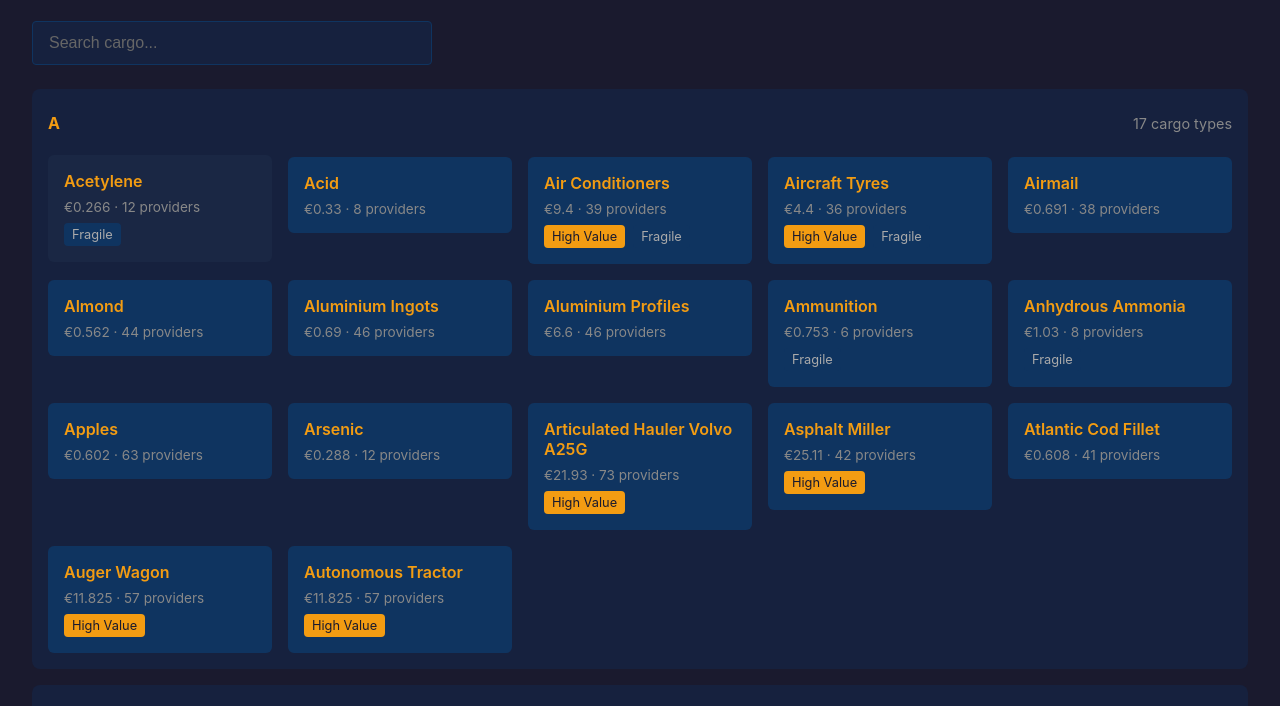
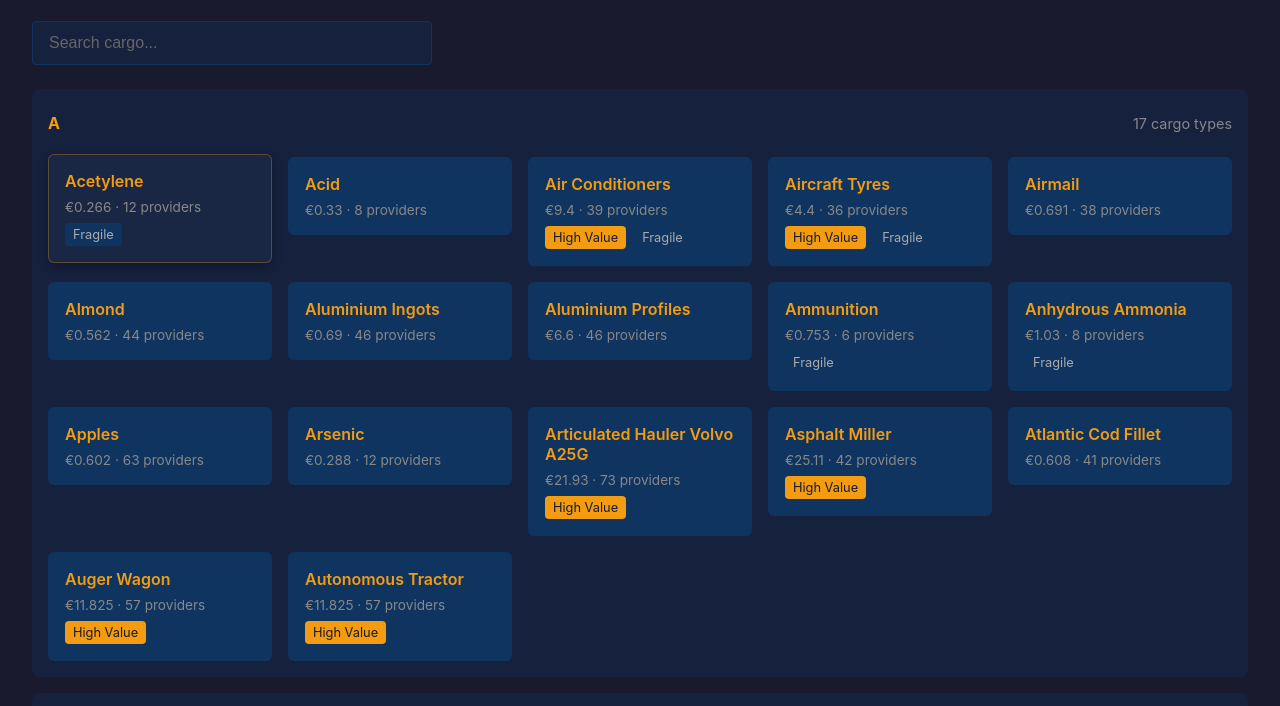
Before and after one commit to AlexOQ/trucker, a website: page cargo.html in a window 1280 px wide. In both pictures the pointer is over the element 160 px from the left and 284 px from the top of the page. Shown: the part 74-780 px from the top of the page. Drawn offline with Linux system fonts and the light colour scheme.

Commit message:
Enhance card hover state with shadow and border accent

```diff
--- a/css/style.css
+++ b/css/style.css
@@ -338,11 +338,14 @@ a.link:hover {
   border-radius: 6px;
   padding: 1rem;
   transition: all 0.2s;
+  border: 1px solid transparent;
 }
 
 .card:hover {
   background: #1a2744;
-  transform: translateY(-2px);
+  transform: translateY(-3px);
+  box-shadow: 0 4px 12px rgba(0, 0, 0, 0.3);
+  border: 1px solid rgba(243, 156, 18, 0.3);
 }
 
 .card-title {
```
